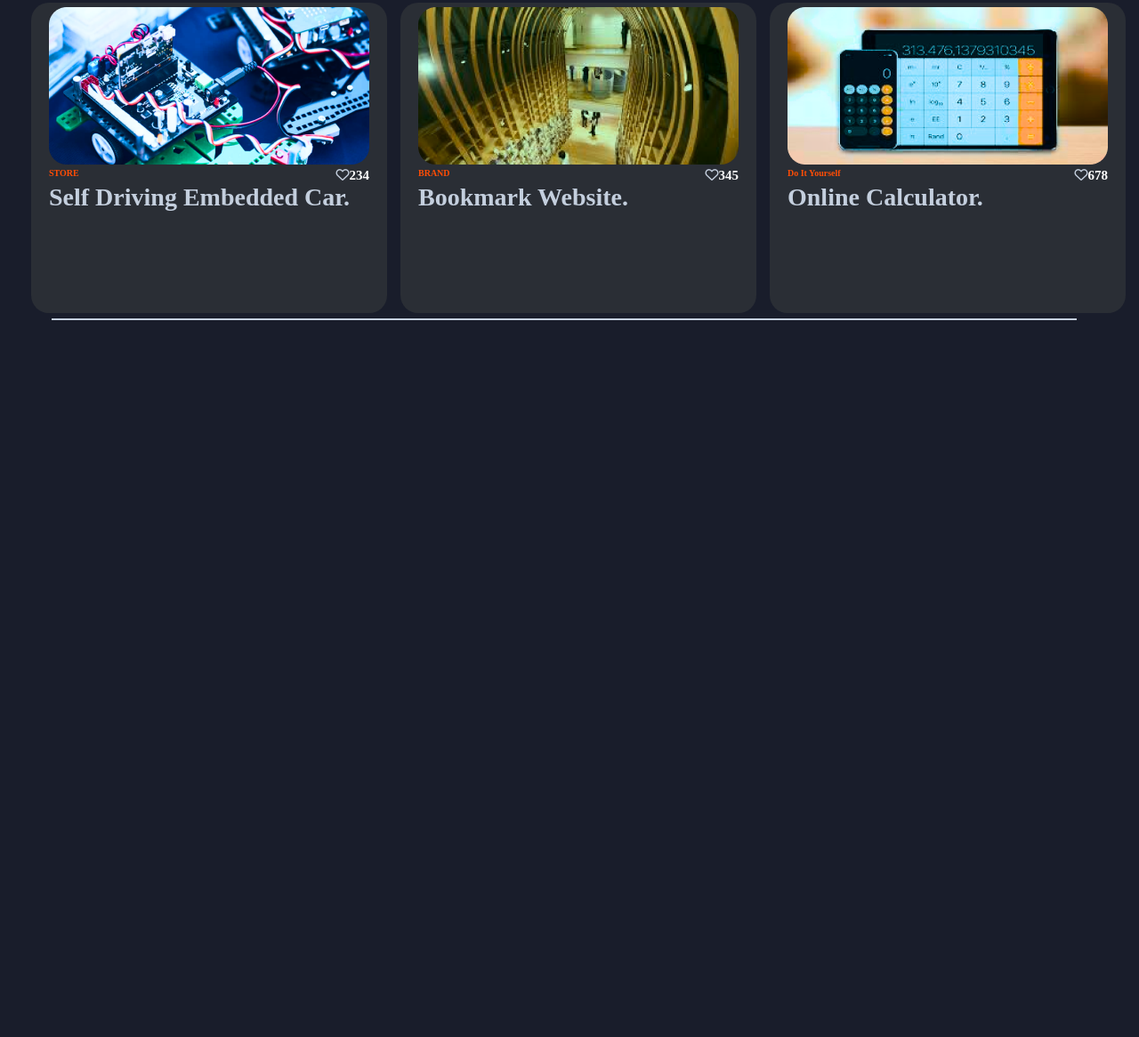
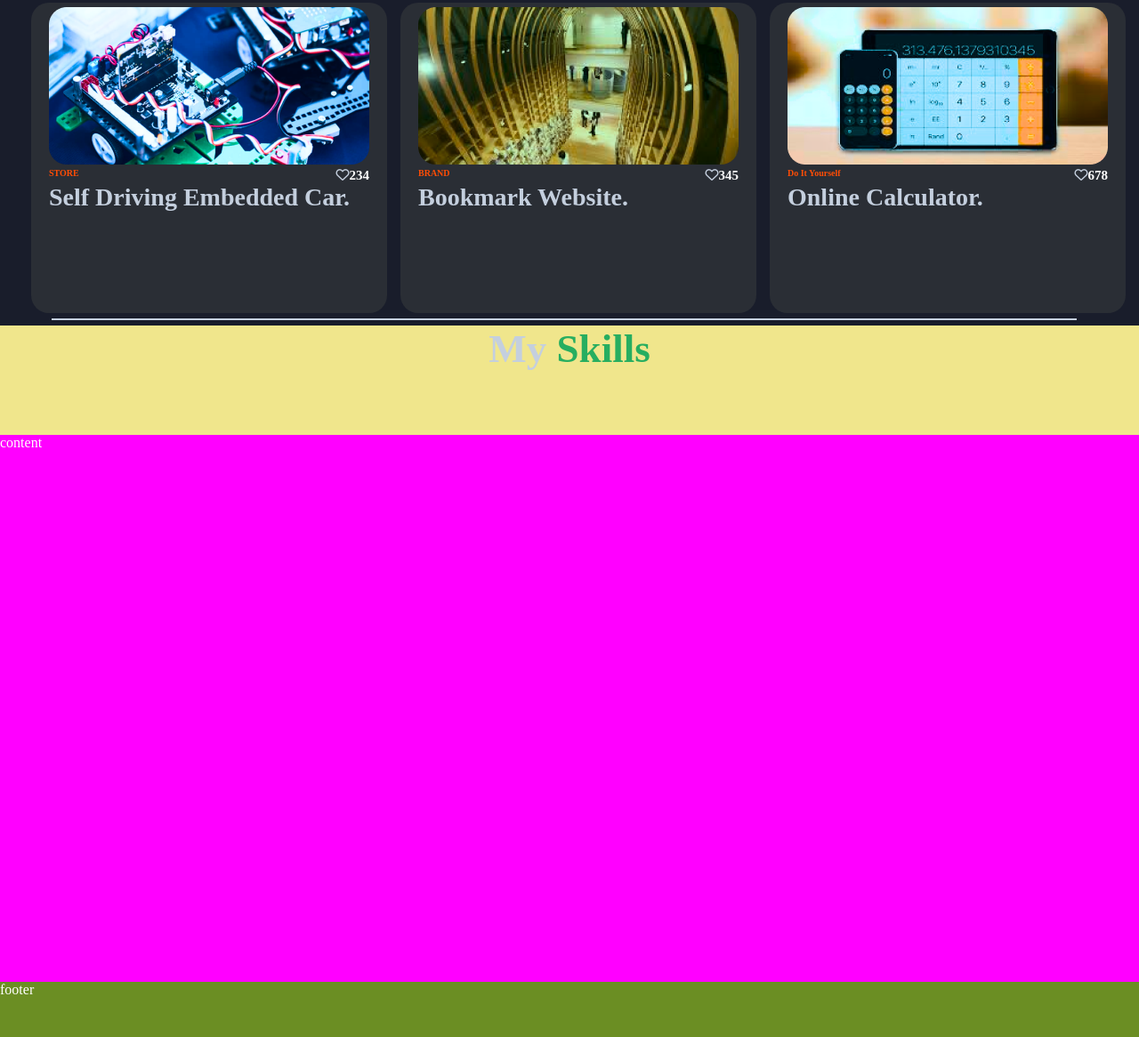
Before and after one commit to RichardIshimwe/my-brand, a plain HTML site: page index.html in a window 1280 px wide. Shown: the part 2834-4000 px from the top of the page at 89% size. Before the commit the page ends 3200 px from the top, so only its background shows below. Drawn offline with Linux system fonts and the light colour scheme.

```diff
--- a/css/css.css
+++ b/css/css.css
@@ -354,8 +354,8 @@
   /* background-color:hotpink; */
   grid-area:skills_nav;
   text-align:center;
-  display: grid;
-  align-self: flex-end;
+  /* display: grid; */
+  /* align-self: flex-end; */
   position:relative;
 }
 .skills_nav > p{
@@ -494,3 +494,28 @@
   background-color: #C4CFDE;
 }
 /* ================================================end of portfolio======================================= */
+/* ++++++++++++++++++++++++++++++++++++++++++++start of my blog page++++++++++++++++++++++++++++++++++++++ */
+#blogs{
+  height:100vh;
+  width:100%;
+  background-color: brown;
+  display:grid;
+  grid-template-columns: repeat(3,1fr);
+  grid-template-areas:"blog_nav blog_nav blog_nav"
+                      "blog_cont blog_cont blog_cont"
+                      "blog_footer blog_footer blog_footer";
+  grid-template-rows:0.2fr 1fr 0.1fr;
+}
+
+.blog_nav{
+  background-color: khaki;
+  grid-area: blog_nav;
+}
+.blog_content{
+  background-color: fuchsia;
+  grid-area:blog_cont;
+}
+.blog_footer{
+  background-color:olivedrab;
+  grid-area:blog_footer;
+}
--- a/index.html
+++ b/index.html
@@ -272,8 +272,23 @@
 <div class="port_footer">
   <p id="paragraph_line"></p>
 </div>
+</section>
+<!-- =====================================end of portfolio=========================================== -->
+
+<section id="blogs">
+
+<div class="blog_nav">
+  <div class="skills_nav">
+    <p>My <span id="logo">Skills</span> </p>
+    <!-- <div class="skills_line"></div> -->
+   </div>
+</div>
+<div class="blog_content">content</div>
+<div class="blog_footer">footer</div>
 
 </section>
+
+
 
 
     <script src="./javascript/js.js"></script>
```
